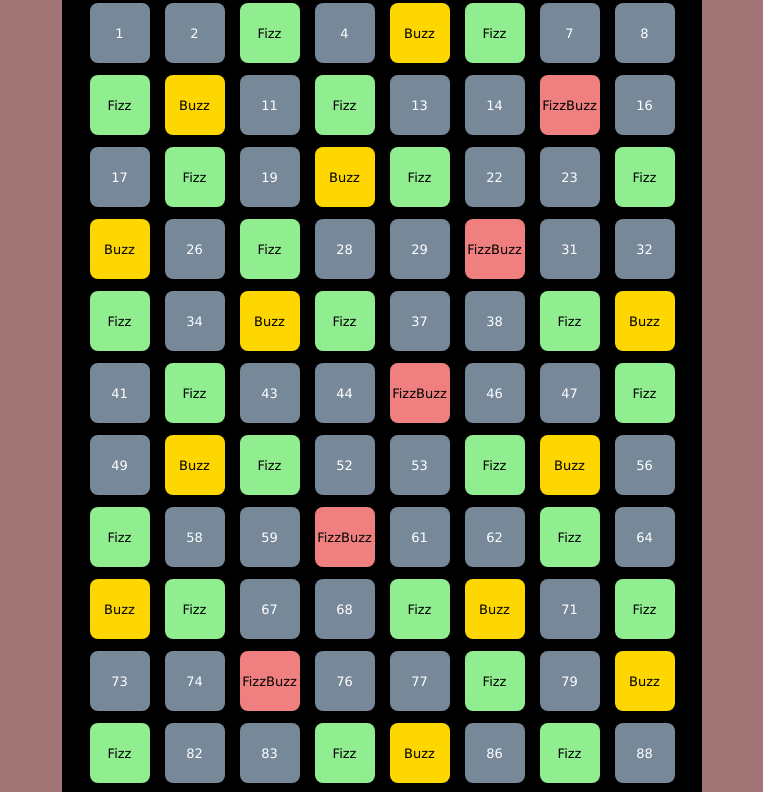
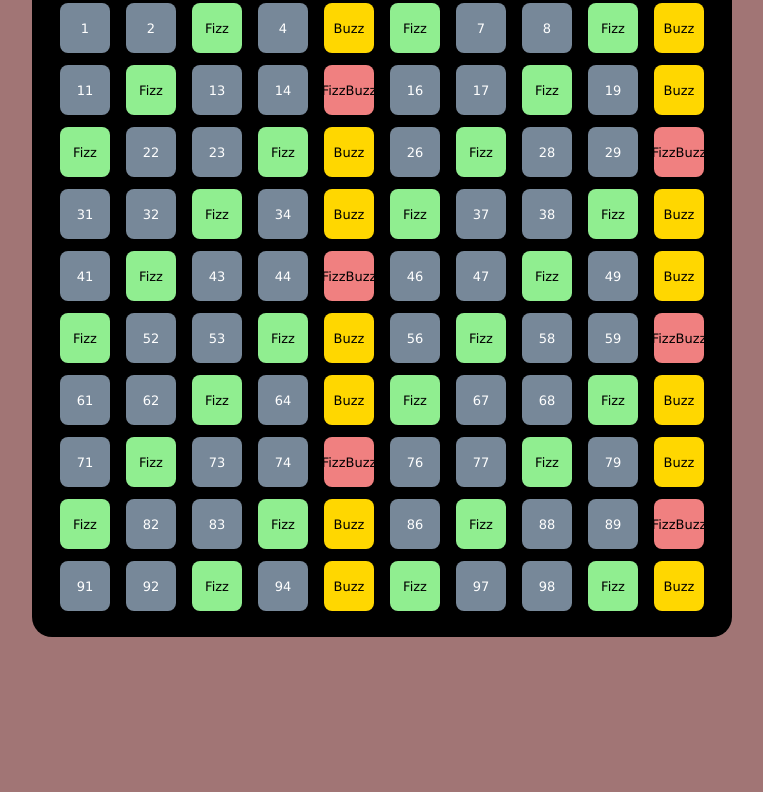
Before and after one commit to Francesco98Welcome/js-fizzbuzz, a plain HTML site: page index.html in a window 1280 px wide. Shown: the part 94-886 px from the top of the page, without its empty margins (258-1021 px from the left). After the commit the page ends 800 px from the top, so only its background shows below. Drawn offline with Linux system fonts and the light colour scheme.

Commit message:
fine esercizio buzz

```diff
--- a/css/style.css
+++ b/css/style.css
@@ -10,7 +10,7 @@ body {
 }
 
 .container {
-    width: 50%;
+    width: 700px;
     margin: 0 auto;
     background-color: black;
     margin-top: 20px;
@@ -32,8 +32,8 @@ h1 {
 }
 
 ul > li {
-    width: 60px;
-    height: 60px;
+    width: 50px;
+    height: 50px;
     padding: 10px;
     margin: 6px;
     display: flex;
```
